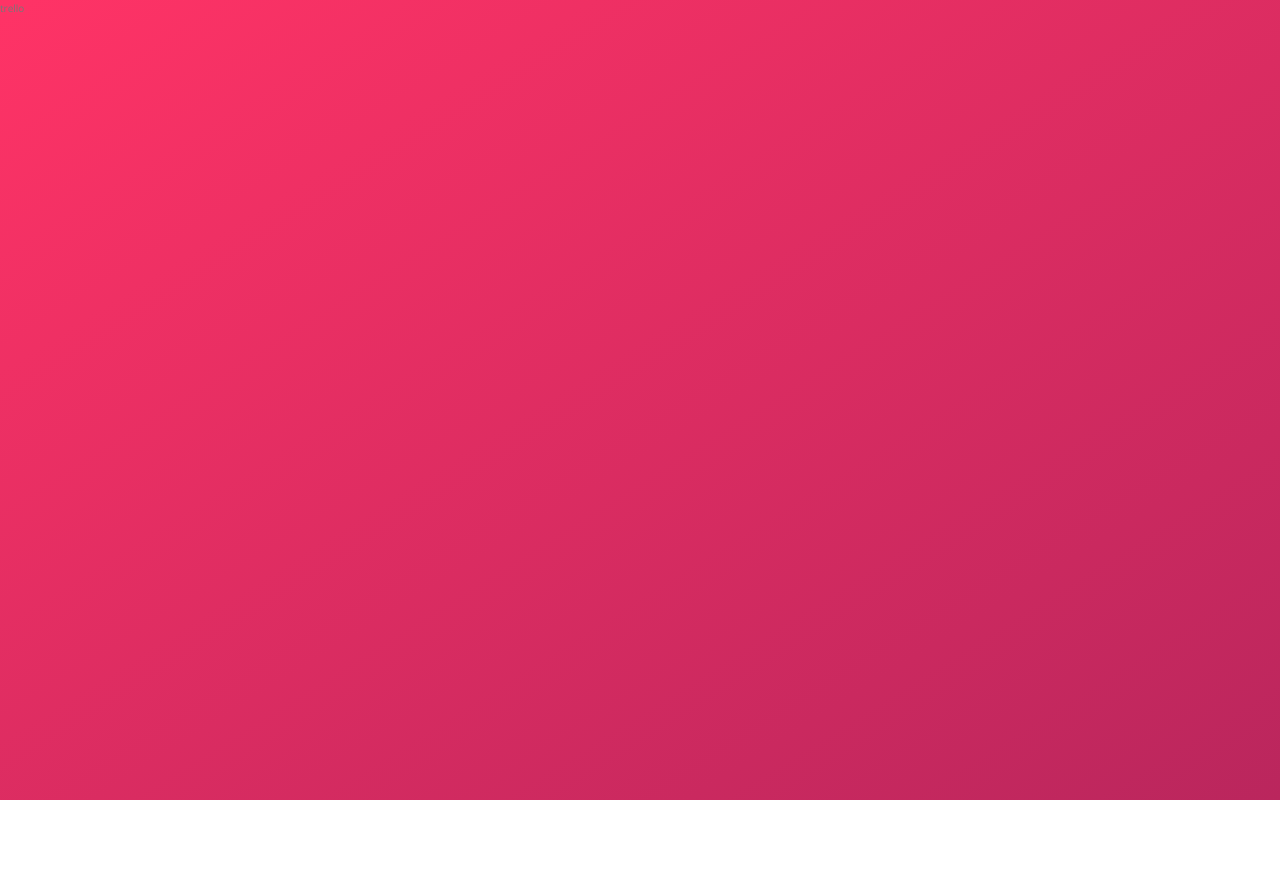
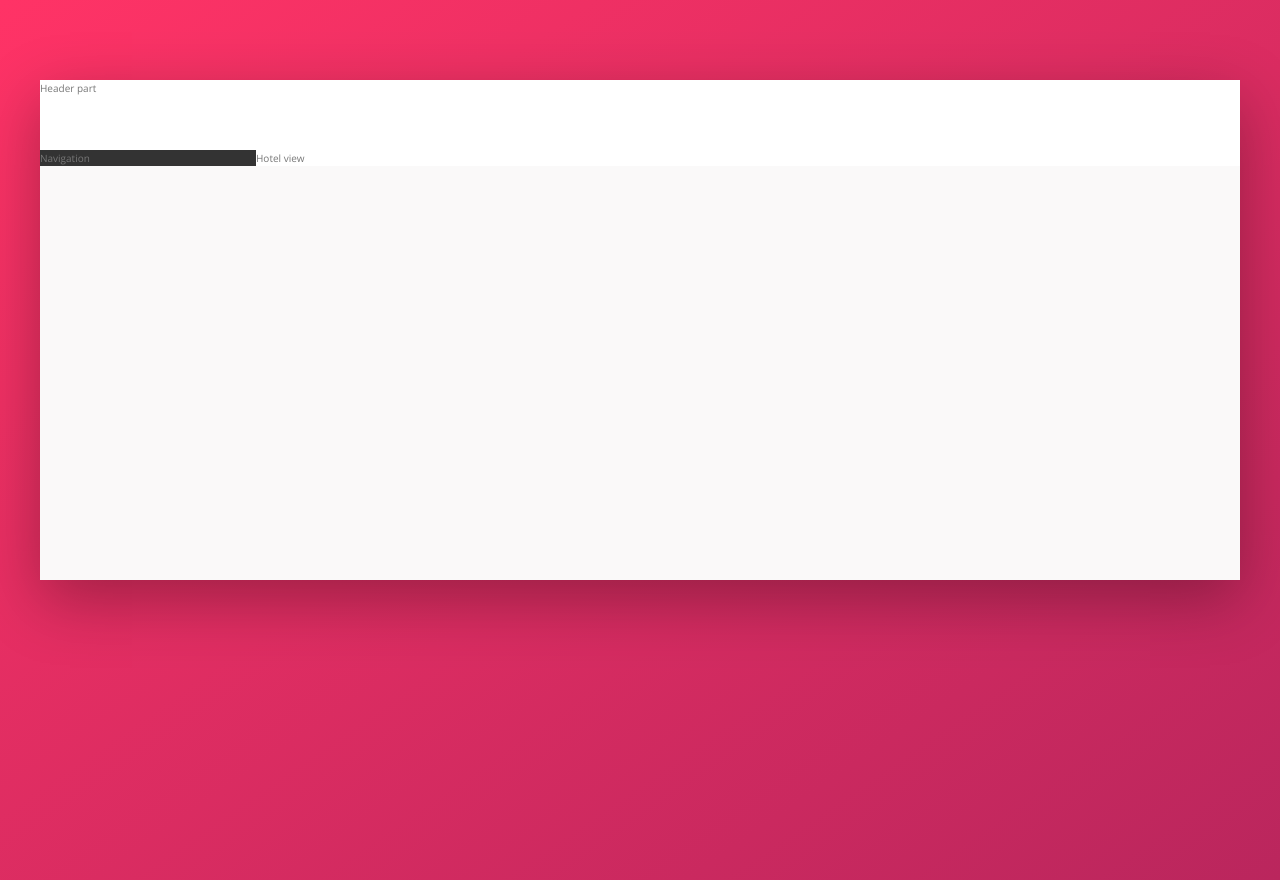
Before and after one commit to michalsamulak/css_flexbox, a website: page src/pages/index.html in a window 1280 px wide. Before the commit the page ends 800 px from the top, so only its background shows below. Drawn offline with nearby package versions, Linux system fonts and the light colour scheme; files that its build step writes are made by us from their sources.

Commit message:
overall layout

```diff
--- a/src/pages/index.html
+++ b/src/pages/index.html
@@ -21,9 +21,18 @@
 
   </head>
   <body>
-    <div class="">
-      trello
-
+    <div class="container">
+      <header class="header">
+        Header part
+      </header>
+      <div class="content">
+        <nav class="sidebar">
+          Navigation
+        </nav>
+        <main class="hotel-view">
+          Hotel view
+        </main>
+      </div>
     </div>
   </body>
 </html>
--- a/src/scss/_layout.scss
+++ b/src/scss/_layout.scss
@@ -0,0 +1,28 @@
+.container {
+    max-width: 120rem;
+    margin: 8rem auto;
+    background-color: var(--color-grey-light-1);
+    box-shadow: var(--shadow-dark);
+
+    min-height: 50rem; // testing
+}
+
+.header {
+    height: 7rem;
+    background-color: #fff;
+    border-bottom: var(--color-grey-light-2);
+}
+
+.content {
+    display: flex;
+}
+
+.sidebar {
+    background-color: var(--color-grey-dark-1);
+    flex: 0 0 18%;
+}
+
+.hotel-view {
+    background-color: #fff;
+    flex: 1 ;
+}
```
